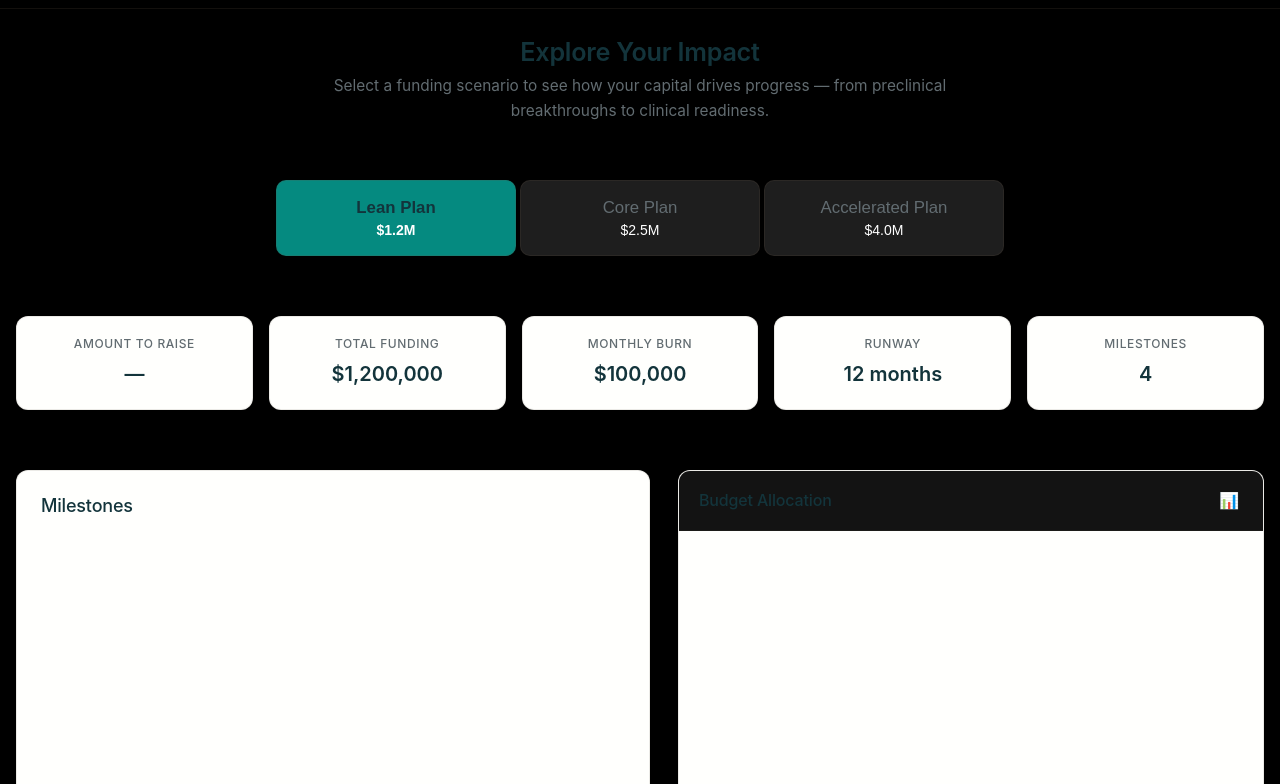
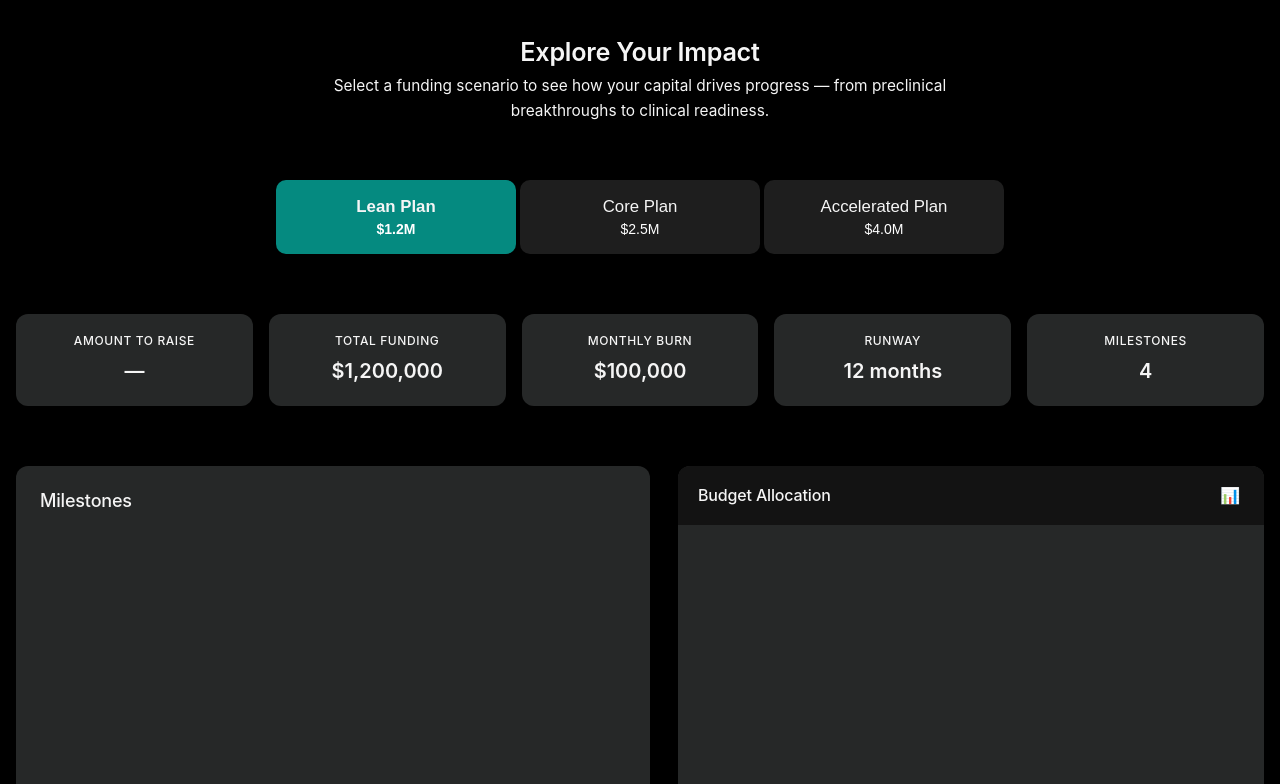
Before and after one commit to Tony-Hany/NVB, a plain HTML site: page index.html in a window 1280 px wide. Shown: the part 141-925 px from the top of the page. Drawn offline with nearby package versions, Linux system fonts and the light colour scheme; a script that the page names is missing; a web font is replaced by a local one.

Commit message:
fix of css for theme

```diff
--- a/style.css
+++ b/style.css
@@ -34,26 +34,30 @@
   --color-orange-400-rgb: 230, 129, 97;
 
   /* Semantic Color Tokens (Light Mode) */
-  --color-background: var(--color-cream-50);
-  --color-surface: var(--color-cream-100);
-  --color-text: var(--color-slate-900);
-  --color-text-secondary: var(--color-slate-500);
-  --color-primary: rgb(5,138,128);
-  --color-primary-hover: var(--color-teal-600);
-  --color-primary-active: var(--color-teal-700);
-  --color-secondary: rgba(var(--color-brown-600-rgb), 0.12);
-  --color-secondary-hover: rgba(var(--color-brown-600-rgb), 0.2);
-  --color-secondary-active: rgba(var(--color-brown-600-rgb), 0.25);
-  --color-border: rgba(var(--color-brown-600-rgb), 0.2);
-  --color-btn-primary-text: var(--color-cream-50);
-  --color-card-border: rgba(var(--color-brown-600-rgb), 0.12);
-  --color-card-border-inner: rgba(var(--color-brown-600-rgb), 0.12);
-  --color-error: var(--color-red-500);
-  --color-success: var(--color-teal-500);
-  --color-warning: var(--color-orange-500);
-  --color-info: var(--color-slate-500);
-  --color-focus-ring: rgba(var(--color-teal-500-rgb), 0.4);
-  --color-select-caret: rgba(var(--color-slate-900-rgb), 0.8);
+    --color-background: var(--color-charcoal-700);
+    --color-surface: var(--color-charcoal-800);
+    --color-text: var(--color-gray-200);
+    --color-text-secondary: rgba(var(--color-gray-300-rgb), 0.7);
+    --color-primary: var(--color-teal-300);
+    --color-primary-hover: var(--color-teal-400);
+    --color-primary-active: var(--color-teal-800);
+    --color-secondary: rgba(var(--color-gray-400-rgb), 0.15);
+    --color-secondary-hover: rgba(var(--color-gray-400-rgb), 0.25);
+    --color-secondary-active: rgba(var(--color-gray-400-rgb), 0.3);
+    --color-border: rgba(var(--color-gray-400-rgb), 0.3);
+    --color-error: var(--color-red-400);
+    --color-success: var(--color-teal-300);
+    --color-warning: var(--color-orange-400);
+    --color-info: var(--color-gray-300);
+    --color-focus-ring: rgba(var(--color-teal-300-rgb), 0.4);
+    --color-btn-primary-text: var(--color-slate-900);
+    --color-card-border: rgba(var(--color-gray-400-rgb), 0.2);
+    --color-card-border-inner: rgba(var(--color-gray-400-rgb), 0.15);
+    --shadow-inset-sm: inset 0 1px 0 rgba(255, 255, 255, 0.1),
+      inset 0 -1px 0 rgba(0, 0, 0, 0.15);
+    --button-border-secondary: rgba(var(--color-gray-400-rgb), 0.2);
+    --color-border-secondary: rgba(var(--color-gray-400-rgb), 0.2);
+    --color-select-caret: rgba(var(--color-gray-200-rgb), 0.8);
 
   /* Common style patterns */
   --focus-ring: 0 0 0 3px var(--color-focus-ring);
```
